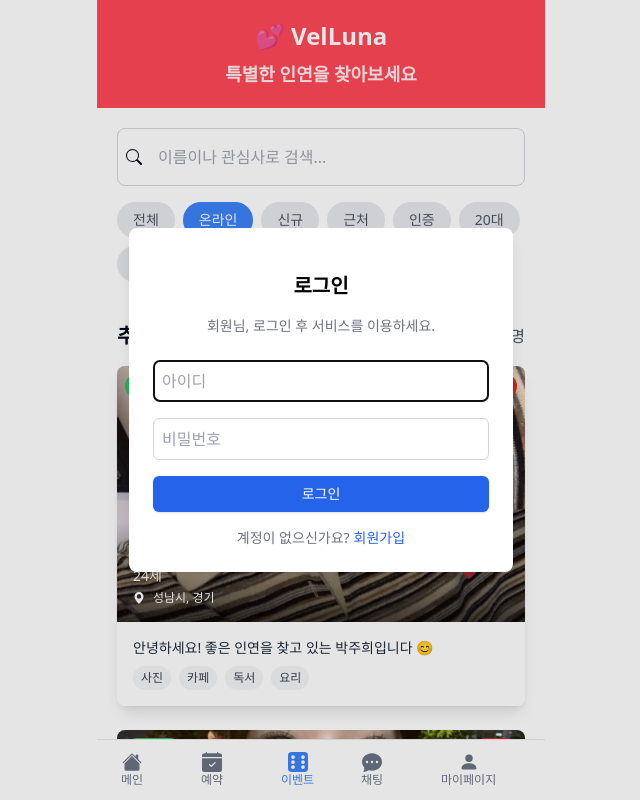
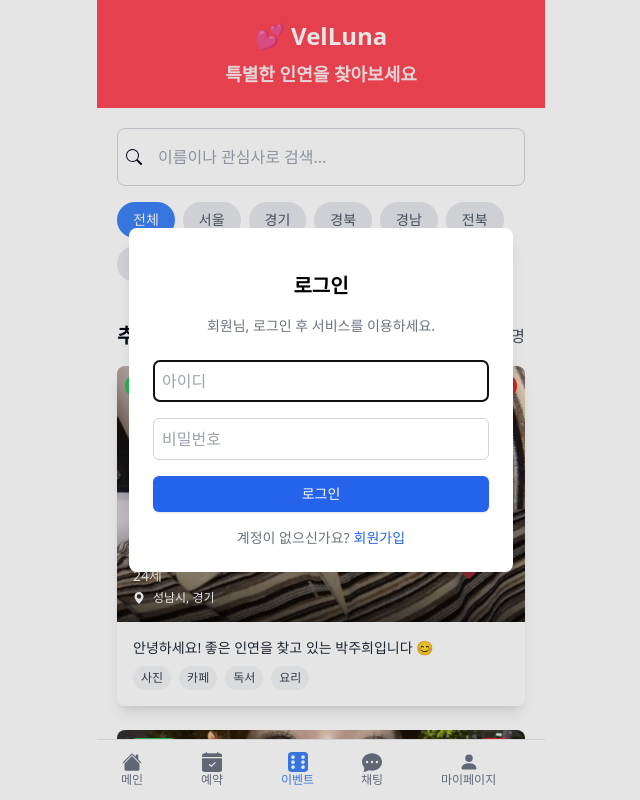
Before and after one commit to rifireants/minigame, a Next.js app in the folder user-frontend/: page /chat in a window 1280 px wide. Shown: the top 800 px of the page, without its empty margins (319-959 px from the left). Built offline with nearby package versions, Linux system fonts and the light colour scheme.

Commit message:
오류수정: 지역필터

```diff
--- a/user-frontend/components/ChatSearch.tsx
+++ b/user-frontend/components/ChatSearch.tsx
@@ -5,7 +5,7 @@
 import { BsSearch } from 'react-icons/bs';
 
 const ChatSearch = () => {
-  const [activeFilter, setActiveFilter] = useState('online');
+  const [activeFilter, setActiveFilter] = useState('전체');
   const router = useRouter();
 
   return (
@@ -23,7 +23,7 @@
 
       {/* Filter Tags */}
       <div className="chat-filter flex flex-wrap gap-2">
-        {['all', 'online', 'new', 'nearby', 'verified', '20s', '30s'].map((filter) => (
+        {['전체', '서울', '경기', '경북', '경남', '전북', '전남', '강원', '제주'].map((filter) => (
           <span
             key={filter}
             className={`cursor-pointer px-4 py-2 rounded-full text-sm font-medium transition-all ${
@@ -31,7 +31,7 @@
             }`}
             data-filter={filter}
           >
-            {filter === 'all' ? '전체' : filter === 'online' ? '온라인' : filter === 'new' ? '신규' : filter === 'nearby' ? '근처' : filter === 'verified' ? '인증' : filter === '20s' ? '20대' : '30대'}
+            {filter}
           </span>
         ))}
       </div>
```
